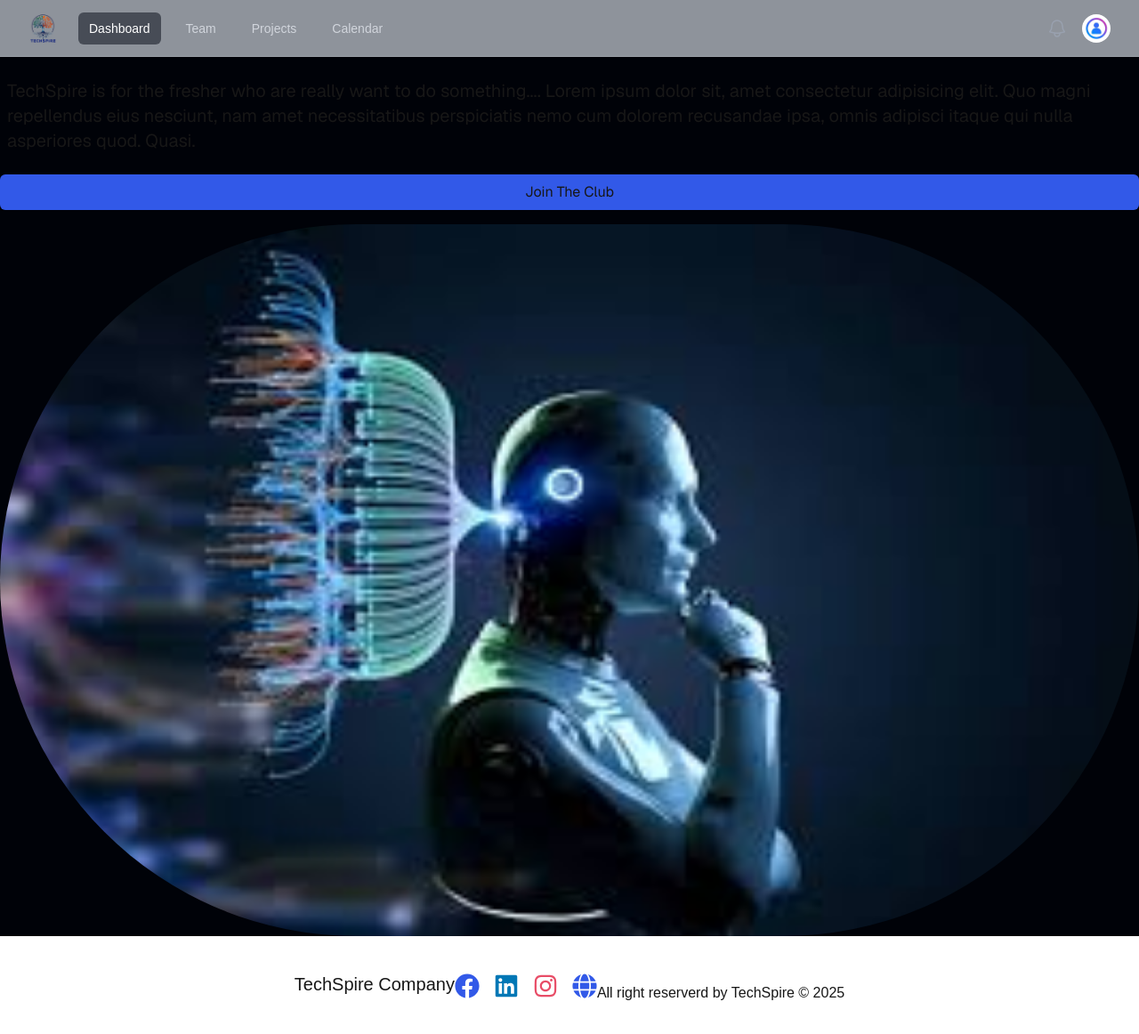
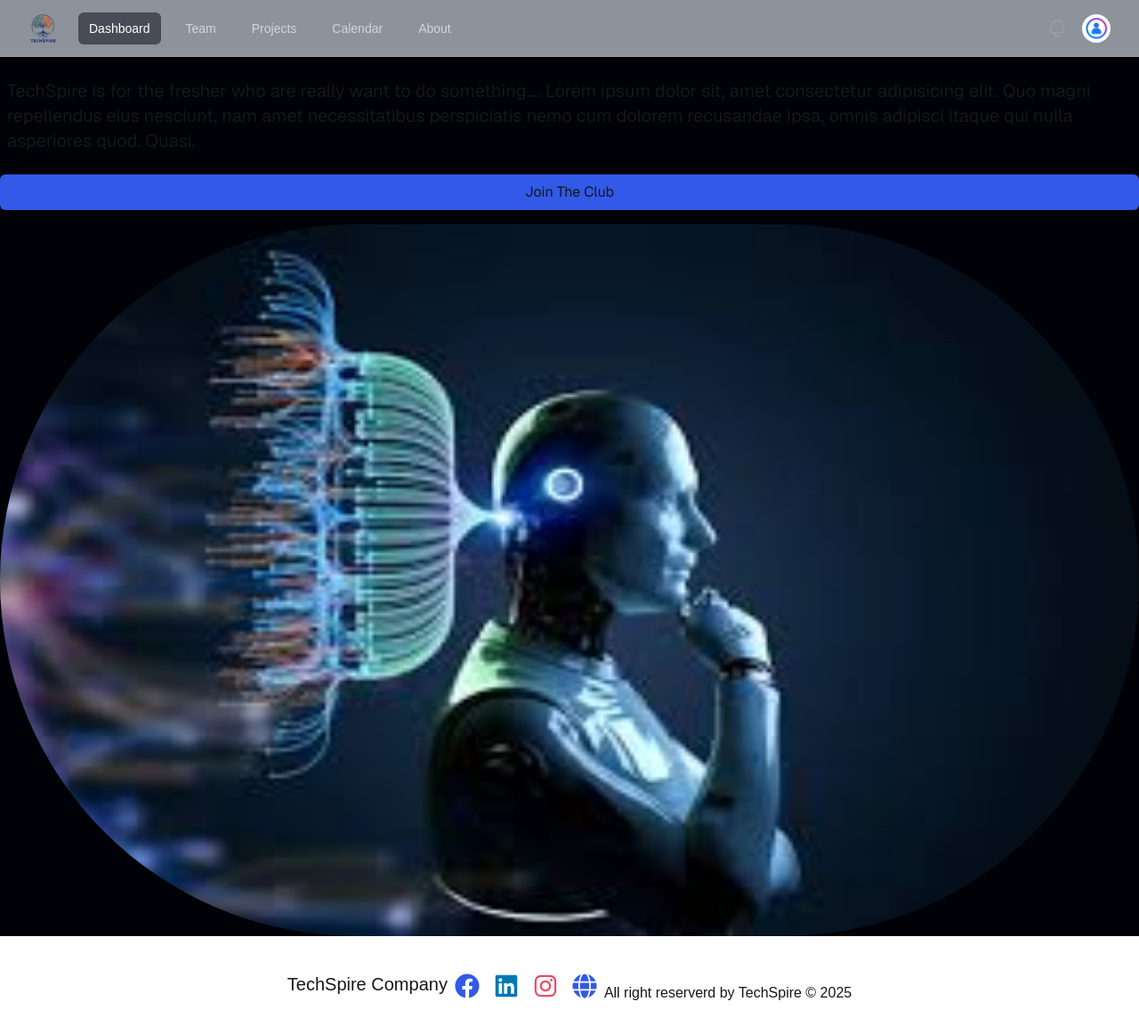
Before and after one commit to Abhisp2711/webhackthon-backend, a Next.js app: page / in a window 1280 px wide. Shown: the top 1162 px of the page at 89% size. Built offline with nearby package versions, Linux system fonts and the light colour scheme.

Commit message:
updated navbar and footer component

```diff
--- a/app/components/footer.tsx
+++ b/app/components/footer.tsx
@@ -4,7 +4,7 @@ import { FaFacebook, FaInstagram, FaLinkedin, FaGlobe } from "react-icons/fa";
 
 export default function Footer() {
   return (
-    <div className="bg-[##000208] md:flex items-center justify-center p-10  ">
+    <div className="bg-[##000208] md:flex md:gap-2 items-center justify-center p-10  ">
       {/* comapny  */}
       <div className=" text-center mb-5 ">
         <a href="/" className="text-xl cursor-pointer hover:text-gray-200">
--- a/app/components/navbar.tsx
+++ b/app/components/navbar.tsx
@@ -14,9 +14,10 @@ const navigation = [
   { name: "Team", href: "team", current: false },
   { name: "Projects", href: "project", current: false },
   { name: "Calendar", href: "history", current: false },
+  { name: "About", href: "/about", current: false },
 ];
 
-function classNames(...classes) {
+function classNames(...classes: (string | boolean | undefined | null)[]) {
   return classes.filter(Boolean).join(" ");
 }
 
```
